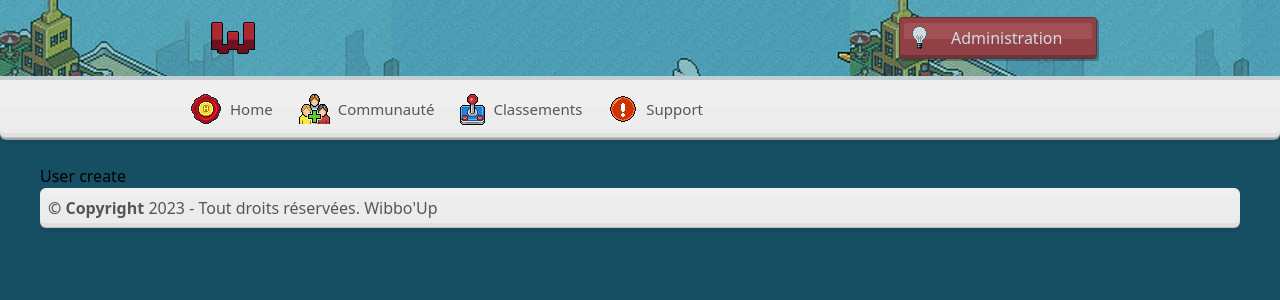
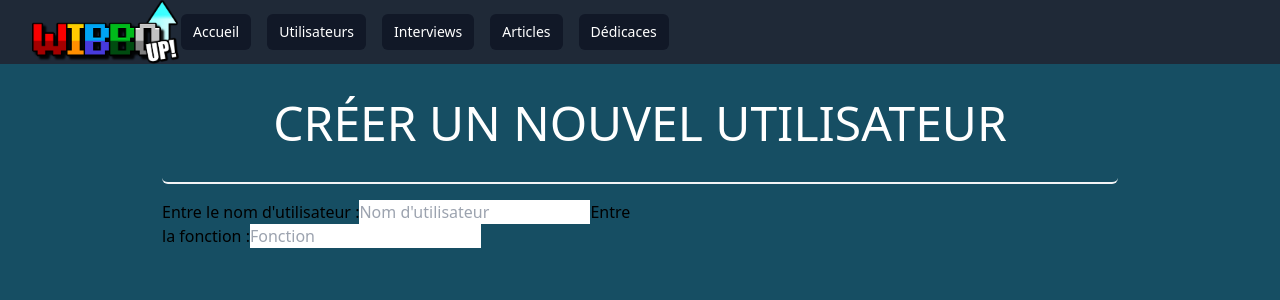
Before and after one commit to worldsofk3/WibboUP.Fansite, a Nuxt app: page /admin/user-create in a window 1280 px wide. Shown: the top 300 px of the page. Built offline with nearby package versions, Linux system fonts and the light colour scheme.

Commit message:
User create page

```diff
--- a/src/components/AdminNavbar.vue
+++ b/src/components/AdminNavbar.vue
@@ -19,7 +19,9 @@
                 </AdminButtonNav>
                 <MenuAdminNavButton>
                   <li class="p-2 invisible group-hover:visible border-gray-900 border-b hover:bg-gray-900 hover:text-white transition-colors duration-200">
-                    Créer un utilisateur
+                    <NuxtLink to="/admin/user-create">
+                      Créer un utilisateur
+                    </NuxtLink>
                   </li>
                   <li class="p-2 invisible group-hover:visible border-gray-900 border-b hover:bg-gray-900 hover:text-white transition-colors duration-200">
                     Supprimer un utilisateur
@@ -51,10 +53,14 @@
                 </AdminButtonNav>
                 <MenuAdminNavButton>
                   <li class="p-2 invisible group-hover:visible border-gray-900 border-b hover:bg-gray-900 hover:text-white transition-colors duration-200">
-                    Créer un article
+                    <NuxtLink to="/admin/article-create">
+                      Créer un article
+                    </NuxtLink>
                   </li>
                   <li class="p-2 invisible group-hover:visible border-gray-900 border-b hover:bg-gray-900 hover:text-white transition-colors duration-200">
-                    Supprimer un article
+                    <NuxtLink to="/admin/article-delete">
+                      Supprimer un article
+                    </NuxtLink>
                   </li>
                   <li class="p-2 invisible group-hover:visible rounded-b-md hover:bg-gray-900 hover:text-white transition-colors duration-200">
                     Gérer un article
--- a/src/pages/admin/user-create.vue
+++ b/src/pages/admin/user-create.vue
@@ -1,3 +1,19 @@
 <template>
-  <div>User create</div>
+  <div class="grid grid-cols-8 grid-rows-6 gap-4 min-h-full">
+    <div class="border-b-2 border-gray-100 rounded-md col-start-2 col-span-6 flex items-center justify-center text-5xl">
+      <h2 class="text-white">
+        CRÉER UN NOUVEL UTILISATEUR
+      </h2>
+    </div>
+    <form class="row-start-2 col-start-2 col-span-3 row-span-2">
+      <label for="username">Entre le nom d'utilisateur :</label>
+      <input id="username" type="text" placeholder="Nom d'utilisateur">
+
+      <label for="username">Entre la fonction :</label>
+      <input id="username" type="text" placeholder="Fonction">
+    </form>
+  </div>
 </template>
+<script setup>
+definePageMeta({ layout: 'admin' })
+</script>
```
